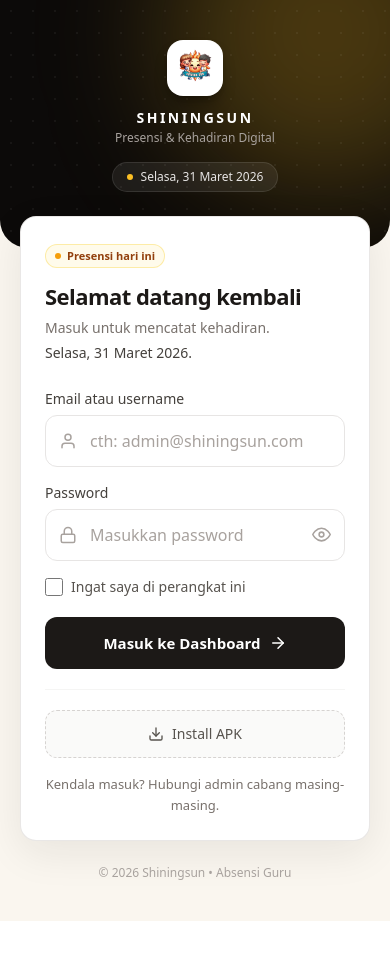
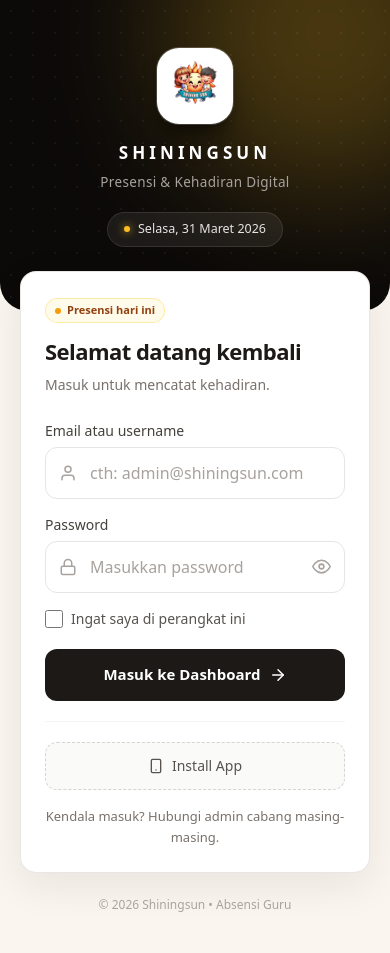
Before and after one commit to rafirachmawan/Absensi-Shiningsun-PWA, a React (Vite) app: page / in a window 390 px wide. Before the commit the page ends 921 px from the top, so only its background shows below. Built offline with nearby package versions, Linux system fonts and the light colour scheme.

Commit message:
feat: add login page and PWA installation features

```diff
--- a/dev-dist/sw.js
+++ b/dev-dist/sw.js
@@ -82,7 +82,7 @@
     "revision": "3ca0b8505b4bec776b69afdba2768812"
   }, {
     "url": "index.html",
-    "revision": "0.hvova27ti2k"
+    "revision": "0.tu89uvsfiu8"
   }], {});
   workbox.cleanupOutdatedCaches();
   workbox.registerRoute(new workbox.NavigationRoute(workbox.createHandlerBoundToURL("index.html"), {
--- a/src/components/InstallAPK.jsx
+++ /dev/null
@@ -1,20 +0,0 @@
-import { FiDownload } from "react-icons/fi";
-
-// Ganti dengan lokasi file APK.
-// Opsi 1 — file lokal: taruh APK di "public/apk/nama-file.apk"
-//         sehingga bisa diunduh dari "/apk/nama-file.apk".
-// Opsi 2 — link luar: isi dengan URL penuh, mis. link Google Drive / Firebase Storage.
-const APK_URL = "/apk/absensi-shiningsun.apk";
-
-export default function InstallAPK() {
-  return (
-    <a
-      href={APK_URL}
-      download
-      className="flex min-h-[48px] w-full items-center justify-center gap-2 rounded-xl border border-dashed border-stone-300 bg-stone-50 px-4 py-2.5 text-sm font-medium text-stone-600 transition-colors hover:border-stone-400 hover:bg-stone-100 hover:text-stone-900"
-    >
-      <FiDownload className="h-4 w-4 shrink-0" />
-      <span className="leading-snug">Install APK</span>
-    </a>
-  );
-}
--- /dev/null
+++ b/src/components/InstallPWA.jsx
@@ -0,0 +1,47 @@
+import { useEffect, useState } from "react";
+import { FiSmartphone } from "react-icons/fi";
+
+export default function InstallPWA() {
+  const [prompt, setPrompt] = useState(null);
+
+  useEffect(() => {
+    const handler = (e) => {
+      e.preventDefault();
+      setPrompt(e);
+    };
+
+    window.addEventListener("beforeinstallprompt", handler);
+
+    return () => window.removeEventListener("beforeinstallprompt", handler);
+  }, []);
+
+  const handleInstall = async () => {
+    if (!prompt) {
+      alert(
+        "Install belum tersedia.\nGunakan menu browser → Install App / Add to Home Screen",
+      );
+      return;
+    }
+
+    prompt.prompt();
+
+    const result = await prompt.userChoice;
+
+    if (result.outcome === "accepted") {
+      console.log("PWA Installed");
+    }
+
+    setPrompt(null);
+  };
+
+  return (
+    <button
+      type="button"
+      onClick={handleInstall}
+      className="flex min-h-[48px] w-full items-center justify-center gap-2 rounded-xl border border-dashed border-stone-300 bg-stone-50 px-4 py-2.5 text-sm font-medium text-stone-600 transition-colors hover:border-stone-400 hover:bg-stone-100 hover:text-stone-900"
+    >
+      <FiSmartphone className="h-4 w-4 shrink-0" />
+      <span className="leading-snug">Install App</span>
+    </button>
+  );
+}
--- a/src/pages/Login.jsx
+++ b/src/pages/Login.jsx
@@ -12,7 +12,7 @@
 } from "react-icons/fi";
 import logo from "../assets/logo.png";
 
-import InstallAPK from "../components/InstallAPK";
+import InstallPWA from "../components/InstallPWA";
 
 import {
   doc,
@@ -186,22 +186,22 @@
           }}
         />
 
-        <div className="relative px-6 pb-14 pt-10 sm:px-10 lg:flex lg:min-h-screen lg:flex-col lg:px-12 lg:py-12">
+        <div className="relative px-6 pb-16 pt-12 sm:px-10 lg:flex lg:min-h-screen lg:flex-col lg:px-12 lg:py-12">
           {/* MOBILE: brand tengah */}
-          <div className="flex flex-col items-center text-center lg:hidden">
+          <div className="flex flex-col items-center px-2 text-center lg:hidden">
             <img
               src={logo}
               alt="Logo Shiningsun"
-              className="h-14 w-14 rounded-2xl bg-white object-contain p-1.5 shadow-lg shadow-black/30"
+              className="h-[76px] w-[76px] rounded-[22px] bg-white object-contain p-2 shadow-xl shadow-black/40 ring-1 ring-white/20"
             />
-            <p className="mt-3 text-sm font-bold tracking-[0.18em] text-white">
+            <p className="mt-4 text-[17px] font-extrabold tracking-[0.24em] text-white">
               SHININGSUN
             </p>
-            <p className="mt-0.5 text-xs text-stone-400">
+            <p className="mt-1.5 text-[13.5px] font-medium tracking-wide text-stone-400">
               Presensi &amp; Kehadiran Digital
             </p>
-            <p className="mt-4 inline-flex items-center gap-2 rounded-full border border-white/10 bg-white/[0.07] px-3.5 py-1.5 text-xs text-stone-200">
-              <span className="h-1.5 w-1.5 rounded-full bg-amber-400" />
+            <p className="mt-5 inline-flex items-center gap-2 rounded-full border border-white/10 bg-white/[0.07] px-4 py-[7px] text-[12.5px] font-medium text-stone-200 backdrop-blur-sm">
+              <span className="h-1.5 w-1.5 rounded-full bg-amber-400 shadow-[0_0_8px_rgba(251,191,36,0.9)]" />
               {todayLong}
             </p>
           </div>
@@ -295,7 +295,7 @@
       </aside>
 
       {/* ===== FORM ===== */}
-      <main className="relative z-10 px-5 pb-10 sm:px-8 -mt-8 lg:mt-0 lg:flex lg:items-center lg:justify-center lg:px-12 lg:py-12">
+      <main className="relative z-10 px-5 pb-10 sm:px-8 -mt-10 lg:mt-0 lg:flex lg:items-center lg:justify-center lg:px-12 lg:py-12">
         <div className="mx-auto w-full max-w-[430px]">
           <div className="rounded-2xl border border-stone-200/90 bg-white p-6 shadow-[0_12px_40px_rgba(28,25,23,0.08)] sm:p-8">
             <p className="inline-flex items-center gap-1.5 rounded-full bg-amber-50 px-2.5 py-1 text-[11px] font-semibold text-amber-800 ring-1 ring-inset ring-amber-200/70">
@@ -305,14 +305,9 @@
             <h2 className="mt-3 text-[22px] font-semibold tracking-tight">
               Selamat datang kembali
             </h2>
-            <div className="mt-1 space-y-0.5">
-              <p className="text-sm leading-relaxed text-stone-500">
-                Masuk untuk mencatat kehadiran.
-              </p>
-              <p className="text-sm font-medium leading-relaxed text-stone-700">
-                {todayLong}.
-              </p>
-            </div>
+            <p className="mt-1.5 text-[14px] leading-relaxed text-stone-500">
+              Masuk untuk mencatat kehadiran.
+            </p>
 
             <form
               className="mt-6"
@@ -426,7 +421,7 @@
 
             <div className="my-5 h-px bg-stone-100" />
 
-            <InstallAPK />
+            <InstallPWA />
 
             <p className="mt-4 text-center text-[13px] leading-relaxed text-stone-500">
               Kendala masuk? Hubungi admin cabang masing-masing.
--- a/vite.config.js
+++ b/vite.config.js
@@ -8,11 +8,6 @@
 
     VitePWA({
       registerType: "autoUpdate",
-
-      // Jangan precache file APK (ukurannya besar) ke service worker
-      workbox: {
-        globIgnores: ["**/*.apk"],
-      },
 
       devOptions: {
         enabled: true, // WAJIB agar PWA aktif saat development
```
